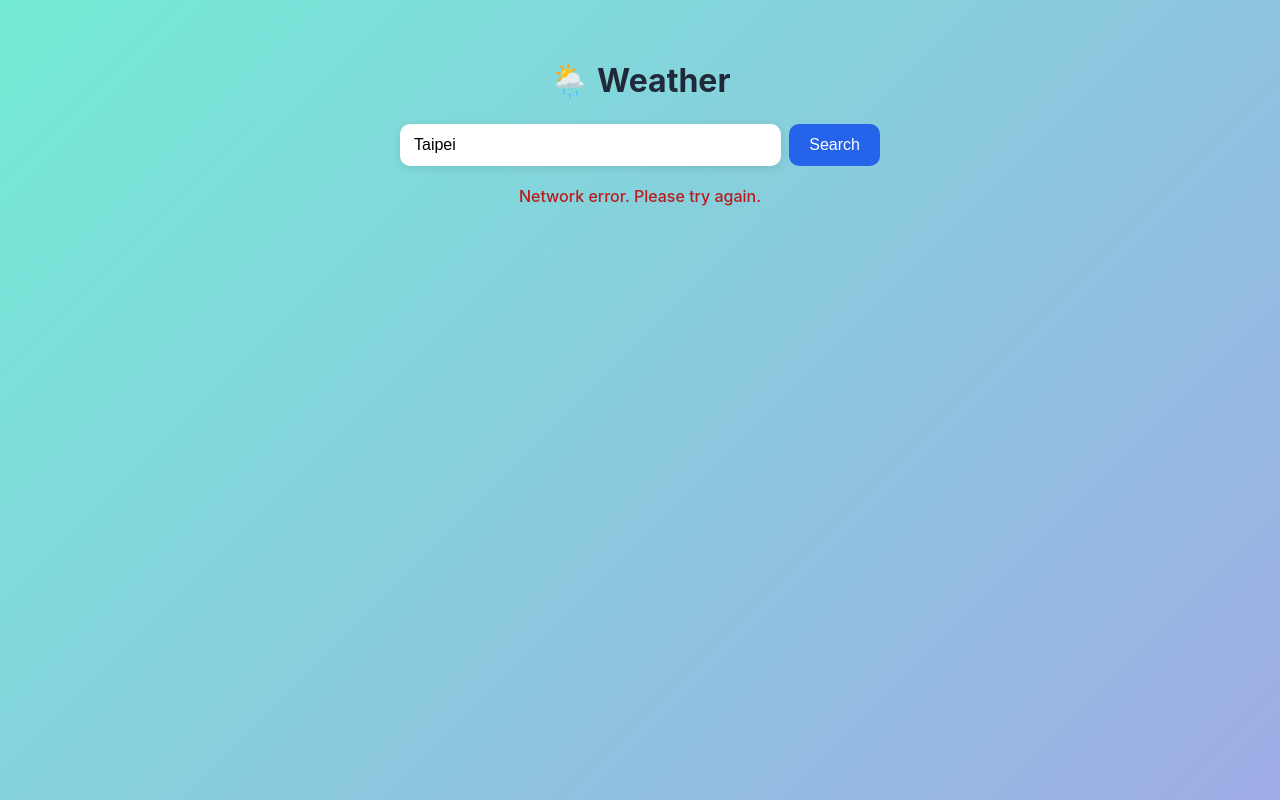
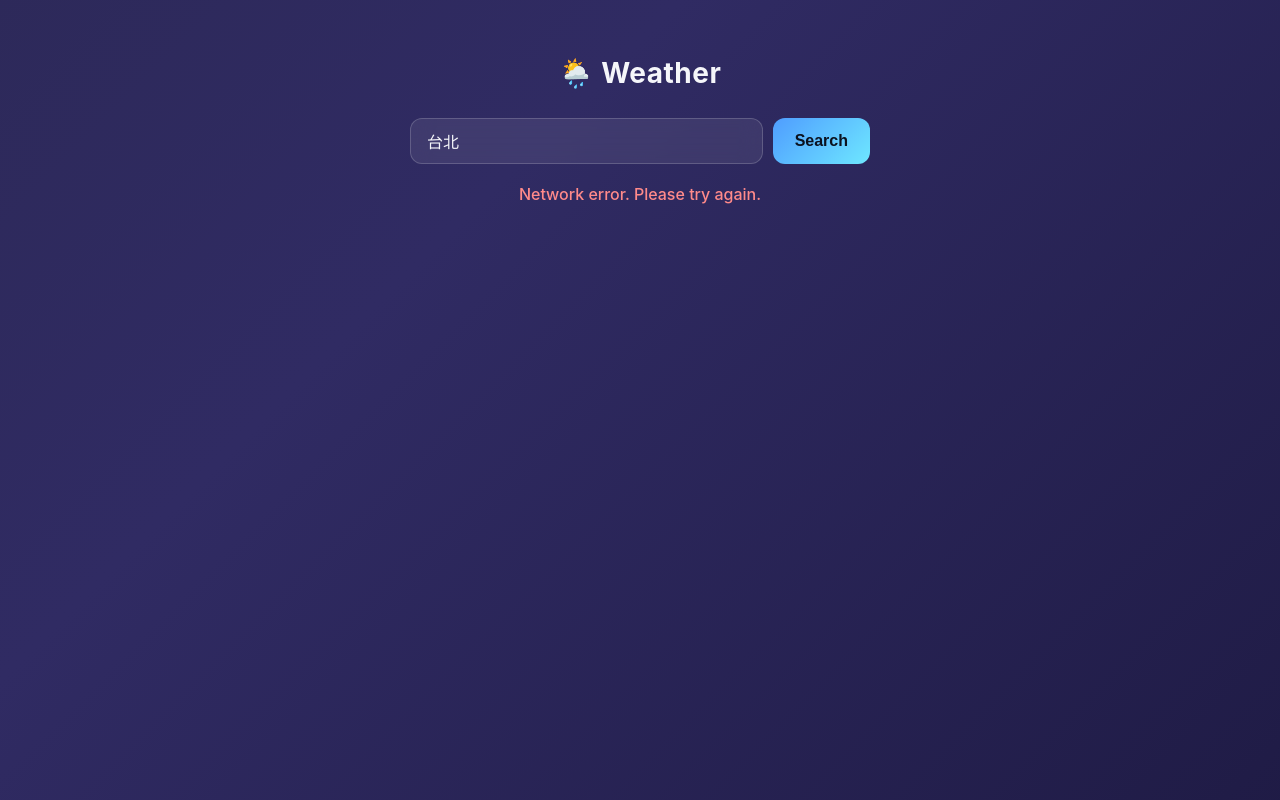
Before and after one commit to danielkimo/weather-forecast-app, a Flask app: page / in a window 1280 px wide. Run offline with Flask 3, Linux system fonts and the light colour scheme.

Commit message:
Improve UI with dark glassmorphism theme; support Chinese city search via Nominatim
Co-authored-by: Copilot App <223556219+Copilot@users.noreply.github.com>

```diff
--- a/app.py
+++ b/app.py
@@ -1,16 +1,22 @@
 """Simple weather web app.
 
-Uses Open-Meteo's free, key-free APIs:
-- Geocoding API to resolve a city name to coordinates.
-- Forecast API to fetch current weather + a short daily forecast.
+- Geocoding: Nominatim (OpenStreetMap), which supports searching by city
+  name in any language, including Chinese.
+- Forecast: Open-Meteo's free, key-free forecast API.
 """
 import requests
 from flask import Flask, jsonify, render_template, request
 
 app = Flask(__name__)
 
-GEOCODE_URL = "https://geocoding-api.open-meteo.com/v1/search"
+GEOCODE_URL = "https://nominatim.openstreetmap.org/search"
 FORECAST_URL = "https://api.open-meteo.com/v1/forecast"
+
+# Nominatim's usage policy requires an identifying User-Agent on requests.
+GEOCODE_HEADERS = {
+    "User-Agent": "Mozilla/5.0 (compatible; SimpleWeatherApp/1.0; "
+    "+https://github.com/danielkimo/weather-forecast-app)"
+}
 
 # WMO weather codes -> human readable description + emoji icon.
 WEATHER_CODES = {
@@ -56,20 +62,40 @@ def api_weather():
     try:
         geo_resp = requests.get(
             GEOCODE_URL,
-            params={"name": city, "count": 1, "language": "en", "format": "json"},
+            params={
+                "q": city,
+                "format": "json",
+                "limit": 1,
+                "accept-language": "zh-TW,en",
+                "addressdetails": 1,
+            },
+            headers=GEOCODE_HEADERS,
             timeout=10,
         )
         geo_resp.raise_for_status()
-        geo_data = geo_resp.json()
+        results = geo_resp.json()
     except requests.RequestException:
         return jsonify({"error": "Could not reach the geocoding service."}), 502
 
-    results = geo_data.get("results")
     if not results:
         return jsonify({"error": f'City "{city}" not found.'}), 404
 
     place = results[0]
-    lat, lon = place["latitude"], place["longitude"]
+    lat, lon = float(place["lat"]), float(place["lon"])
+    address = place.get("address", {})
+    place_name = (
+        address.get("city")
+        or address.get("town")
+        or address.get("village")
+        or address.get("county")
+        or place.get("display_name", city).split(",")[0]
+    )
+    # Nominatim sometimes returns "simplified/traditional" combined names
+    # (e.g. "东京都/東京都"); prefer the latter part for zh-TW display.
+    if "/" in place_name:
+        place_name = place_name.split("/")[-1]
+    place_country = address.get("country")
+    place_admin1 = address.get("state") or address.get("region")
 
     try:
         weather_resp = requests.get(
@@ -111,9 +137,9 @@ def api_weather():
     return jsonify(
         {
             "location": {
-                "name": place.get("name"),
-                "country": place.get("country"),
-                "admin1": place.get("admin1"),
+                "name": place_name,
+                "country": place_country,
+                "admin1": place_admin1,
             },
             "current": {
                 "temperature": current.get("temperature_2m"),
--- a/static/script.js
+++ b/static/script.js
@@ -80,6 +80,6 @@ form.addEventListener("submit", (e) => {
 
 // Default lookup on load.
 window.addEventListener("DOMContentLoaded", () => {
-  input.value = "Taipei";
-  fetchWeather("Taipei");
+  input.value = "台北";
+  fetchWeather("台北");
 });
--- a/static/style.css
+++ b/static/style.css
@@ -1,5 +1,16 @@
 * {
   box-sizing: border-box;
+}
+
+:root {
+  --bg-1: #0f0c29;
+  --bg-2: #302b63;
+  --bg-3: #24243e;
+  --glass: rgba(255, 255, 255, 0.08);
+  --glass-border: rgba(255, 255, 255, 0.18);
+  --text-primary: #f5f6fa;
+  --text-muted: #b4b7c9;
+  --accent: #6ee7ff;
 }
 
 body {
@@ -8,61 +19,93 @@ body {
   display: flex;
   align-items: flex-start;
   justify-content: center;
-  padding: 40px 16px;
-  font-family: -apple-system, BlinkMacSystemFont, "Segoe UI", Roboto, sans-serif;
-  background: linear-gradient(135deg, #74ebd5 0%, #9face6 100%);
-  color: #1f2937;
+  padding: 56px 16px;
+  font-family: -apple-system, BlinkMacSystemFont, "Segoe UI", "PingFang TC",
+    "Microsoft JhengHei", Roboto, sans-serif;
+  color: var(--text-primary);
+  background: linear-gradient(-45deg, var(--bg-1), var(--bg-2), var(--bg-3), #1b1b3a);
+  background-size: 400% 400%;
+  animation: gradientShift 18s ease infinite;
+}
+
+@keyframes gradientShift {
+  0% { background-position: 0% 50%; }
+  50% { background-position: 100% 50%; }
+  100% { background-position: 0% 50%; }
 }
 
 .container {
   width: 100%;
-  max-width: 480px;
+  max-width: 460px;
 }
 
 h1 {
   text-align: center;
-  margin-bottom: 24px;
+  margin: 0 0 28px;
+  font-size: 28px;
+  font-weight: 700;
+  letter-spacing: 0.5px;
 }
 
 .search-form {
   display: flex;
-  gap: 8px;
+  gap: 10px;
   margin-bottom: 20px;
 }
 
 #city-input {
   flex: 1;
-  padding: 12px 14px;
-  border: none;
-  border-radius: 10px;
+  padding: 13px 16px;
+  border: 1px solid var(--glass-border);
+  border-radius: 12px;
   font-size: 16px;
-  box-shadow: 0 2px 8px rgba(0, 0, 0, 0.1);
+  background: var(--glass);
+  color: var(--text-primary);
+  backdrop-filter: blur(10px);
+  outline: none;
+  transition: border-color 0.2s ease, background 0.2s ease;
+}
+
+#city-input::placeholder {
+  color: var(--text-muted);
+}
+
+#city-input:focus {
+  border-color: var(--accent);
+  background: rgba(255, 255, 255, 0.12);
 }
 
 .search-form button {
-  padding: 12px 20px;
+  padding: 13px 22px;
   border: none;
-  border-radius: 10px;
-  background: #2563eb;
-  color: #fff;
+  border-radius: 12px;
+  background: linear-gradient(135deg, #4f9dff, #6ee7ff);
+  color: #0b1220;
   font-size: 16px;
+  font-weight: 600;
   cursor: pointer;
-  transition: background 0.2s ease;
+  transition: transform 0.15s ease, box-shadow 0.15s ease;
 }
 
 .search-form button:hover {
-  background: #1d4ed8;
+  transform: translateY(-1px);
+  box-shadow: 0 6px 16px rgba(110, 231, 255, 0.35);
+}
+
+.search-form button:active {
+  transform: translateY(0);
 }
 
 .status {
   text-align: center;
-  min-height: 24px;
+  min-height: 22px;
   margin-bottom: 12px;
   font-weight: 500;
+  color: var(--text-muted);
 }
 
 .status.error {
-  color: #b91c1c;
+  color: #ff8a8a;
 }
 
 .hidden {
--- a/templates/index.html
+++ b/templates/index.html
@@ -13,7 +13,7 @@
       <input
         type="text"
         id="city-input"
-        placeholder="Enter a city, e.g. Taipei"
+        placeholder="輸入城市名稱,例如:台北"
         autocomplete="off"
         required
       />
```
Also changed, not shown: other parts of static/style.css (+43 -22 lines).
